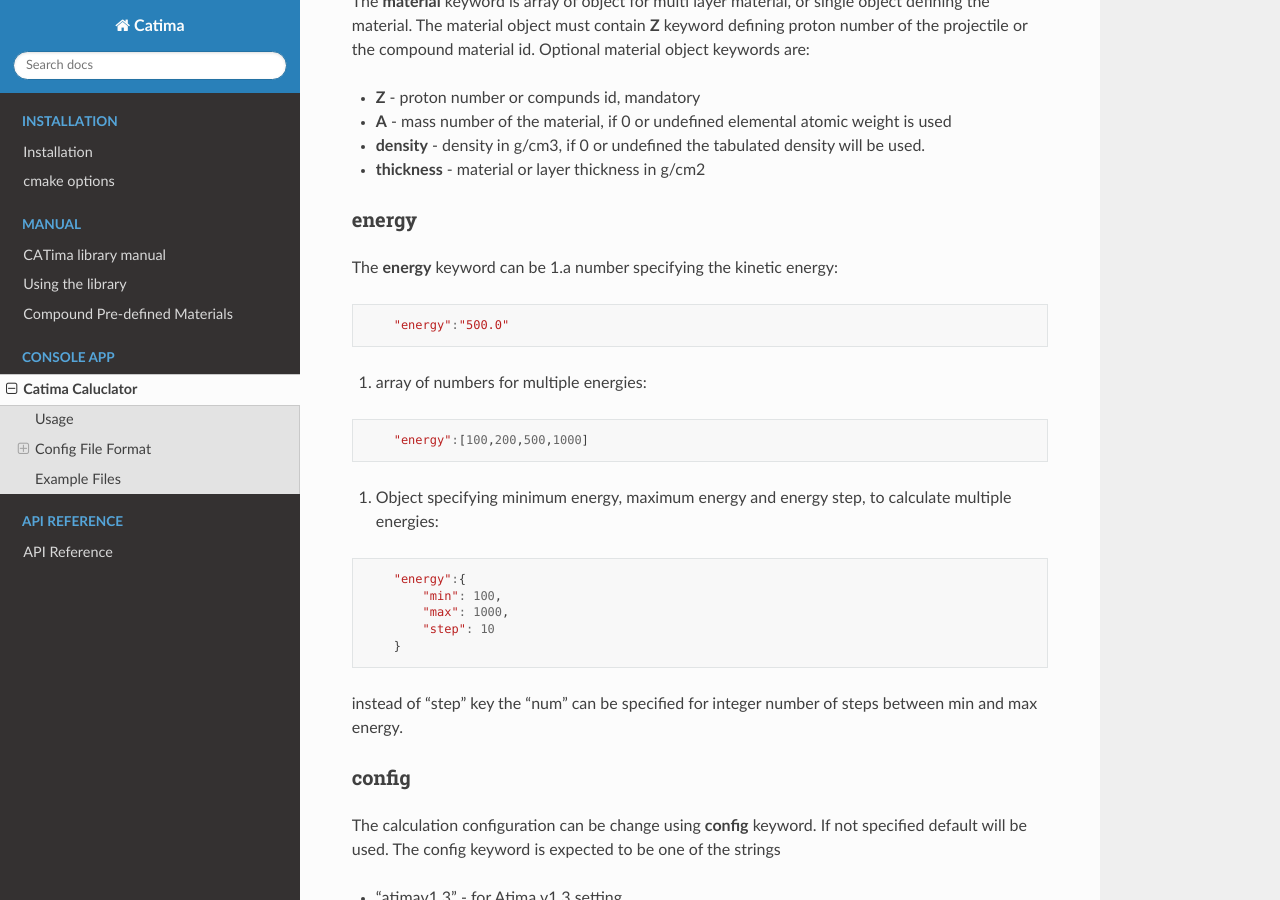
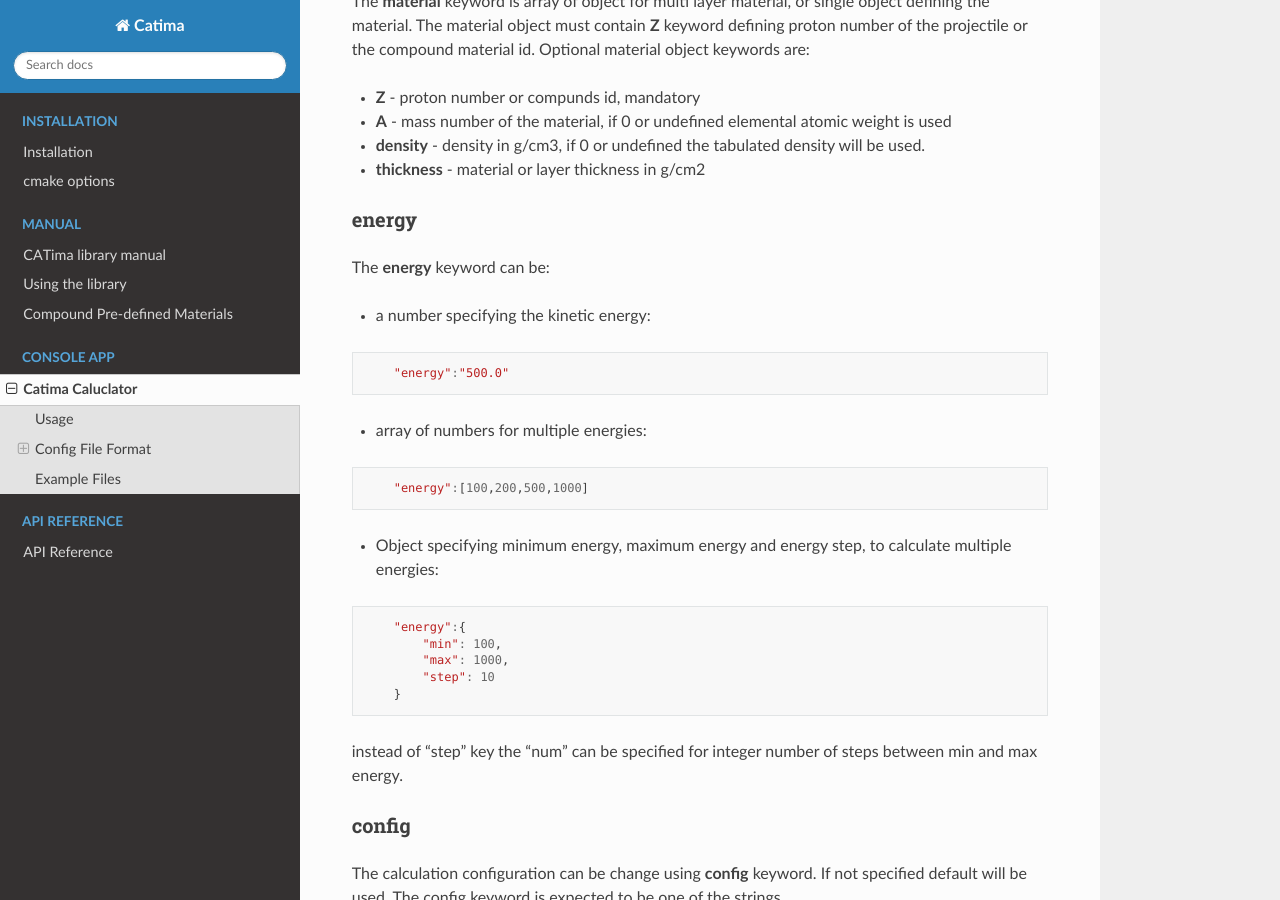
Before and after one commit to hrosiak/catima, a Sphinx documentation site: the page built from docs/catima_calculator.md, in a window 1280 px wide and 900 px high, scrolled down 966 px. Built offline with Sphinx 7.4.7 and the Read the Docs theme 2.0.0, drawn with Linux system fonts in a browser that asks for light colours.

Commit message:
Update catima_calculator.md

````diff
--- a/docs/catima_calculator.md
+++ b/docs/catima_calculator.md
@@ -42,18 +42,18 @@ Optional material object keywords are:
   * __thickness__ - material or layer thickness in g/cm2
 
 #### energy
-The __energy__ keyword can be
-1.a number specifying the kinetic energy:
+The __energy__ keyword can be:
+
+  * a number specifying the kinetic energy:
 ```
     "energy":"500.0"
 ```
 
-2. array of numbers for multiple energies:
+  * array of numbers for multiple energies:
 ```
     "energy":[100,200,500,1000]
 ```
-
-3. Object specifying minimum energy, maximum energy and energy step, to calculate multiple energies:
+  * Object specifying minimum energy, maximum energy and energy step, to calculate multiple energies:
 ```
     "energy":{
         "min": 100,
````
